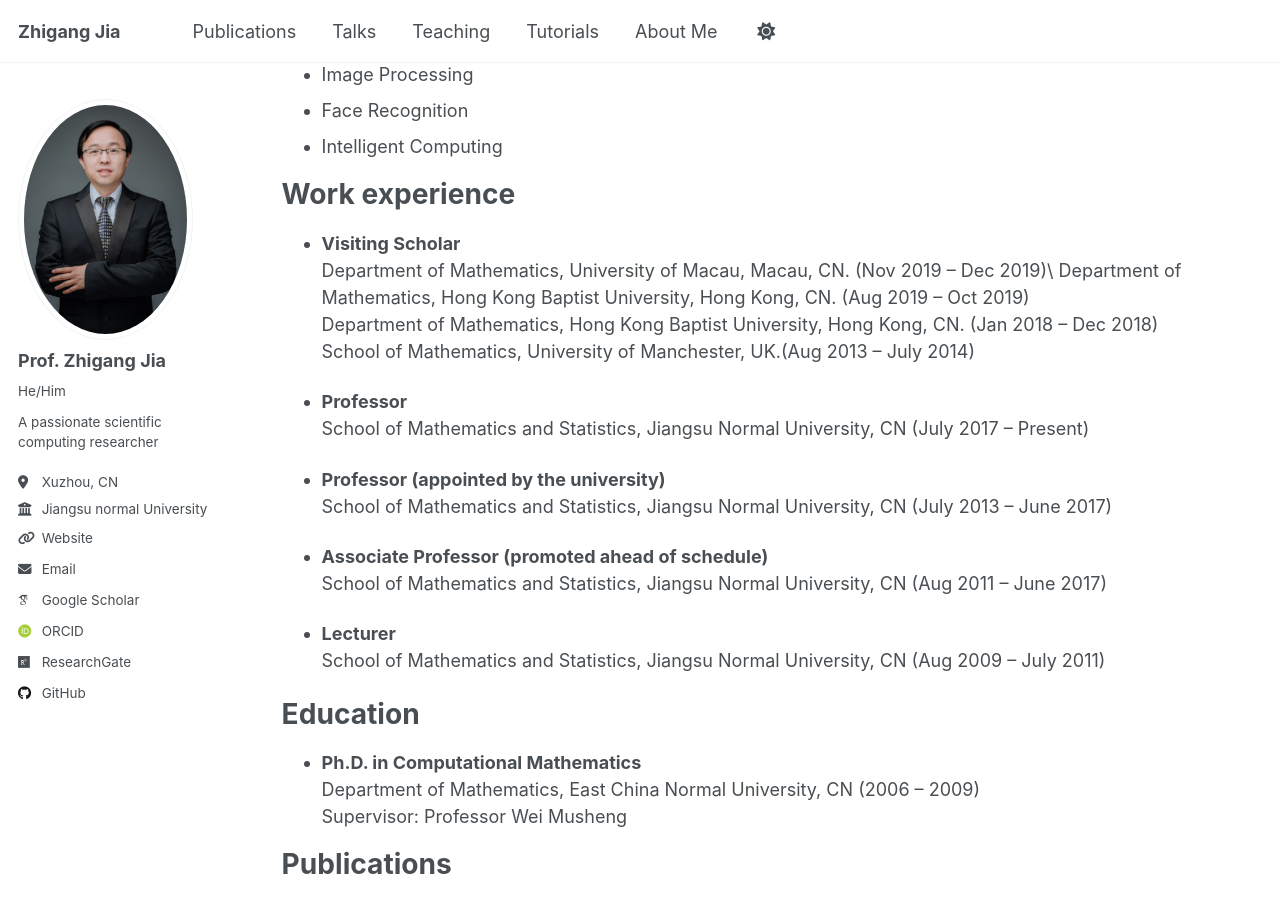
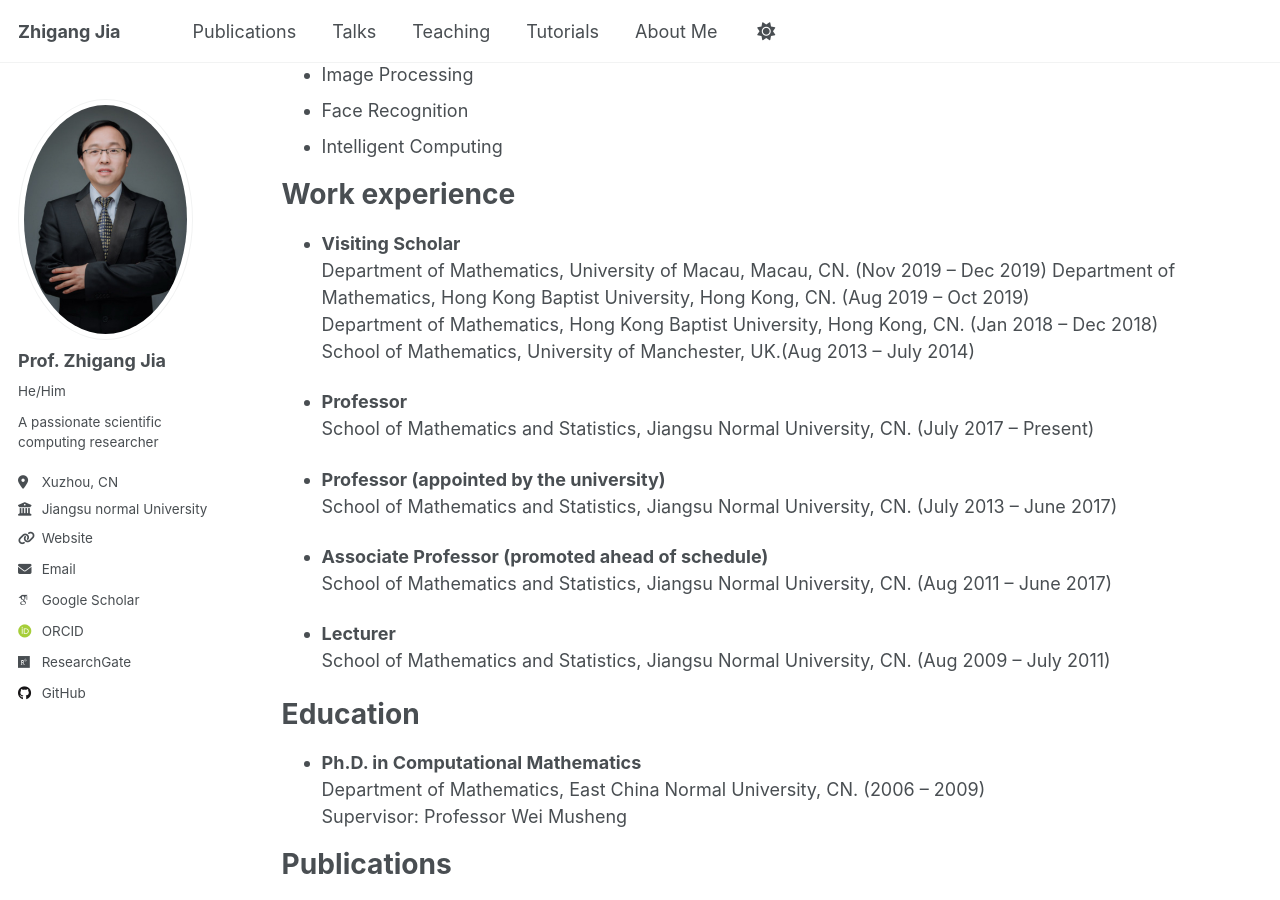
Before and after one commit to Zhigang-JIA/Zhigang-JIA.github.io, a Jekyll site: the page built from _pages/cv.md, in a window 1280 px wide and 900 px high, scrolled down 204 px. Built offline with Jekyll 4.4.1, drawn with Linux system fonts in a browser that asks for light colours; some web fonts are replaced; a script that is not in the unit is left out.

Commit message:
Update cv.md

```diff
--- a/_pages/cv.md
+++ b/_pages/cv.md
@@ -20,28 +20,28 @@ Research Interests
 Work experience
 ======
 * **Visiting Scholar**
-  Department of Mathematics, University of Macau, Macau, CN. (Nov 2019 – Dec 2019)\\
+  Department of Mathematics, University of Macau, Macau, CN. (Nov 2019 – Dec 2019)
   Department of Mathematics, Hong Kong Baptist University, Hong Kong, CN. (Aug 2019 – Oct 2019)\\
   Department of Mathematics, Hong Kong Baptist University, Hong Kong, CN. (Jan 2018 – Dec 2018)\\
   School of Mathematics, University of Manchester, UK.(Aug 2013 – July 2014)
 
 * **Professor**
-  School of Mathematics and Statistics, Jiangsu Normal University, CN (July 2017 – Present)
+  School of Mathematics and Statistics, Jiangsu Normal University, CN. (July 2017 – Present)
 
 * **Professor (appointed by the university)**
-  School of Mathematics and Statistics, Jiangsu Normal University, CN (July 2013 – June 2017)
+  School of Mathematics and Statistics, Jiangsu Normal University, CN. (July 2013 – June 2017)
 
 * **Associate Professor (promoted ahead of schedule)**
-  School of Mathematics and Statistics, Jiangsu Normal University, CN (Aug 2011 – June 2017)
+  School of Mathematics and Statistics, Jiangsu Normal University, CN. (Aug 2011 – June 2017)
 
 * **Lecturer**
-  School of Mathematics and Statistics, Jiangsu Normal University, CN (Aug 2009 – July 2011)
+  School of Mathematics and Statistics, Jiangsu Normal University, CN. (Aug 2009 – July 2011)
 
 
 Education
 ======
 * **Ph.D. in Computational Mathematics**
-  Department of Mathematics, East China Normal University, CN (2006 – 2009)
+  Department of Mathematics, East China Normal University, CN. (2006 – 2009)
   Supervisor: Professor Wei Musheng
 
 <!--
```
